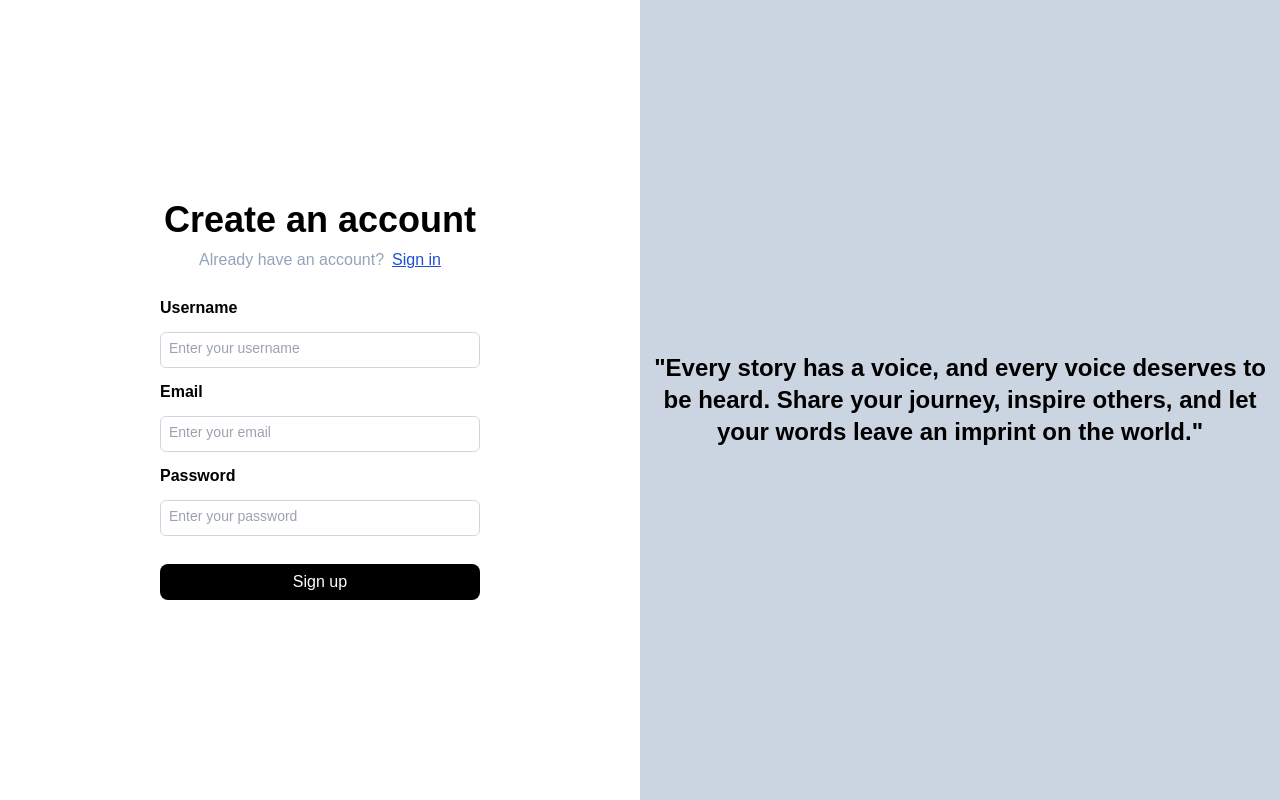
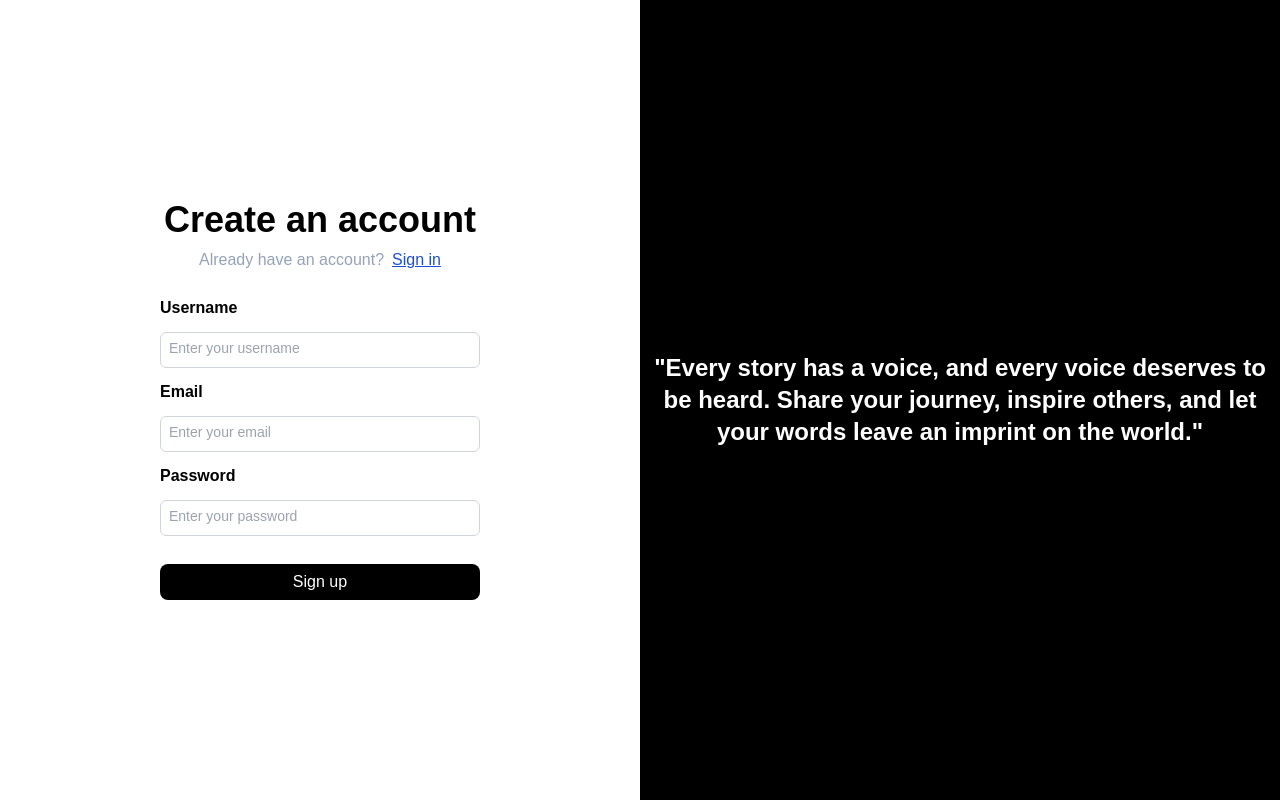
Before and after one commit to uttam282005/gist, a React (Vite) app in the folder frontend/: page /signup in a window 1280 px wide. Built offline with nearby package versions, Linux system fonts and the light colour scheme.

Commit message:
made signin page responsive

```diff
--- a/frontend/src/components/Quote.tsx
+++ b/frontend/src/components/Quote.tsx
@@ -1,6 +1,6 @@
 export const Quote = () => {
   return (
-    <div className=" bg-slate-300 min-h-screen flex justify-center items-center">
+    <div className=" bg-black text-white min-h-screen flex justify-center items-center">
       <div className="font-bold text-2xl text-center font-sans">
         "Every story has a voice, and every voice deserves to be heard. Share
         your journey, inspire others, and let your words leave an imprint on the
--- a/frontend/src/pages/Signup.tsx
+++ b/frontend/src/pages/Signup.tsx
@@ -3,8 +3,10 @@ import { Auth } from "../components/Auth";
 
 export const Signup = () => {
   return (
-    <div className="grid grid-cols-2">
-      <Auth type="signup" />
+    <div className="md:grid grid-cols-2">
+      <div className="flex flex-grow place-items-center justify-center">
+        <Auth type="signup" />
+      </div>
       <div className="invisible md:visible">
         <Quote />
       </div>
```
